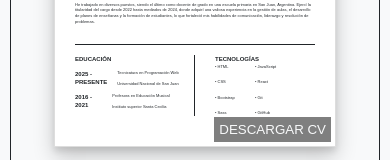
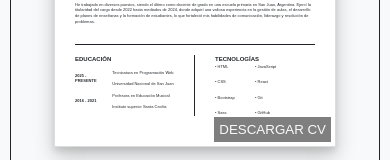
Before and after one commit to fernandozarate07/MyRepository, a React (Vite) app: page / in a window 390 px wide. Both pictures are taken after a click on the item "Curriculum Vitae". Shown: the part 468-628 px from the top of the page. Built offline with nearby package versions, Linux system fonts and the light colour scheme; a web font is replaced by a local one.

Commit message:
Change resumeSection font size

```diff
--- a/src/modules/ResumeSection/ResumeSection.module.css
+++ b/src/modules/ResumeSection/ResumeSection.module.css
@@ -173,4 +173,7 @@
   .resume__sectionExperience h3 {
     font-size: 6px;
   }
+  .resume__educationDate {
+    font-size: 4px;
+  }
 }
```
